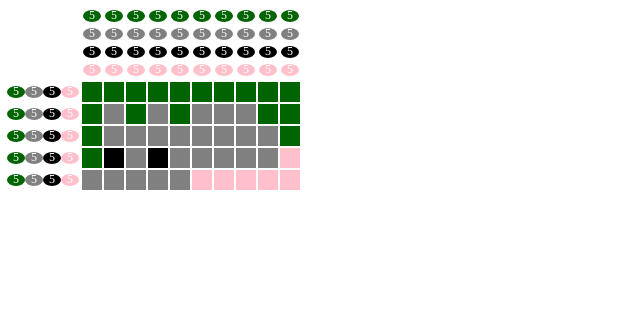
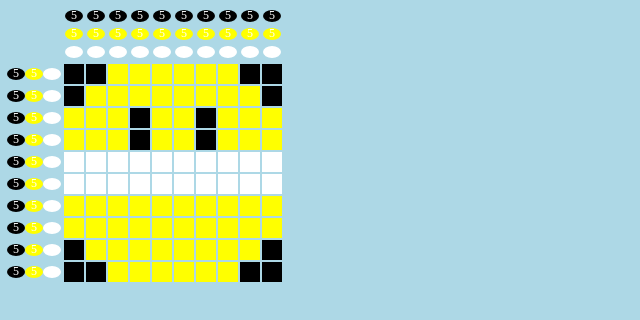
Before and after one commit to kivikakk/hotcrossbun, a website built with Parcel: page src/index.html in a window 1280 px wide. Shown: the whole page, without its empty margins (0-640 px from the left). Built offline with nearby package versions, Linux system fonts and the light colour scheme.

Commit message:
NAOMI'S POP-KUN!!!!!!!!

```diff
--- a/src/main.ts
+++ b/src/main.ts
@@ -13,21 +13,43 @@ interface Puzzle {
 
 const puzzle: Puzzle = {
   palette: [
-    'darkgreen',
-    'grey',
     'black',
-    'pink',
+    'yellow',
+    'white',
   ],
   width: 10,
-  height: 5,
+  height: 10,
   pixels: [
-    [0, 0, 0, 0, 0, 0, 0, 0, 0, 0],
-    [0, 1, 0, 1, 0, 1, 1, 1, 0, 0],
+    [0, 0, 1, 1, 1, 1, 1, 1, 0, 0],
     [0, 1, 1, 1, 1, 1, 1, 1, 1, 0],
-    [0, 2, 1, 2, 1, 1, 1, 1, 1, 3],
-    [1, 1, 1, 1, 1, 3, 3, 3, 3, 3],
+	[1, 1, 1, 0, 1, 1, 0, 1, 1, 1],
+	[1, 1, 1, 0, 1, 1, 0, 1, 1, 1],
+	[2, 2, 2, 2, 2, 2, 2, 2, 2, 2],
+	[2, 2, 2, 2, 2, 2, 2, 2, 2, 2],
+	[1, 1, 1, 1, 1, 1, 1, 1, 1, 1],
+	[1, 1, 1, 1, 1, 1, 1, 1, 1, 1],
+    [0, 1, 1, 1, 1, 1, 1, 1, 1, 0],
+    [0, 0, 1, 1, 1, 1, 1, 1, 0, 0],
   ],
 };
+
+// const puzzle: Puzzle = {
+//   palette: [
+//     'darkgreen',
+//     'grey',
+//     'black',
+//     'pink',
+//   ],
+//   width: 10,
+//   height: 5,
+//   pixels: [
+//     [0, 0, 0, 0, 0, 0, 0, 0, 0, 0],
+//     [0, 1, 0, 1, 0, 1, 1, 1, 0, 0],
+//     [0, 1, 1, 1, 1, 1, 1, 1, 1, 0],
+//     [0, 2, 1, 2, 1, 1, 1, 1, 1, 3],
+//     [1, 1, 1, 1, 1, 3, 3, 3, 3, 3],
+//   ],
+// };
 
 const puzzle2: Puzzle = {
   palette: [
--- a/src/styles/global.scss
+++ b/src/styles/global.scss
@@ -2,3 +2,8 @@
   margin: 0;
   padding: 0 !important;
 }
+
+html,
+body {
+  background-color: lightblue;
+}
```
